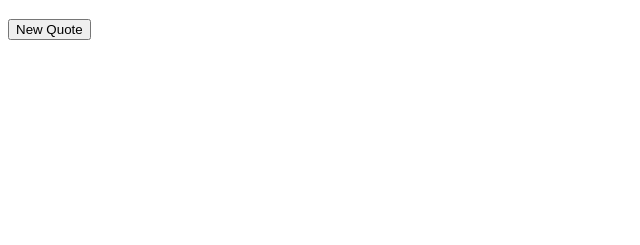
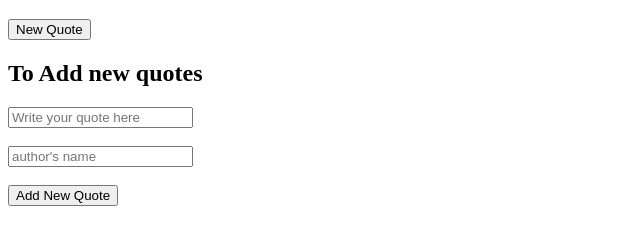
Before and after one commit to sheetalkharab/quote-generator-full-stack, a plain HTML site: page frontend/index.html in a window 1280 px wide. Shown: the part 61-306 px from the top of the page, without its empty margins (0-640 px from the left). Drawn offline with Linux system fonts and the light colour scheme; no server answers.

Commit message:
for add new quote

```diff
--- a/frontend/index.html
+++ b/frontend/index.html
@@ -8,6 +8,20 @@
     <p id="quote"></p>
     <p id="author"></p>
     <button id="new-quote">New Quote</button>
+    <h2>To Add new quotes</h2>
+    <input
+      type="text"
+      id="newQuote"
+      name="newQuote"
+      placeholder="Write your quote here"
+    /><br /><br />
+    <input
+      type="text"
+      id="newAuthor"
+      name="newAuthor"
+      placeholder="author's name"
+    /><br /><br />
+    <button id="addNew-quote">Add New Quote</button>
     <script src="script.js"></script>
   </body>
 </html>
```
